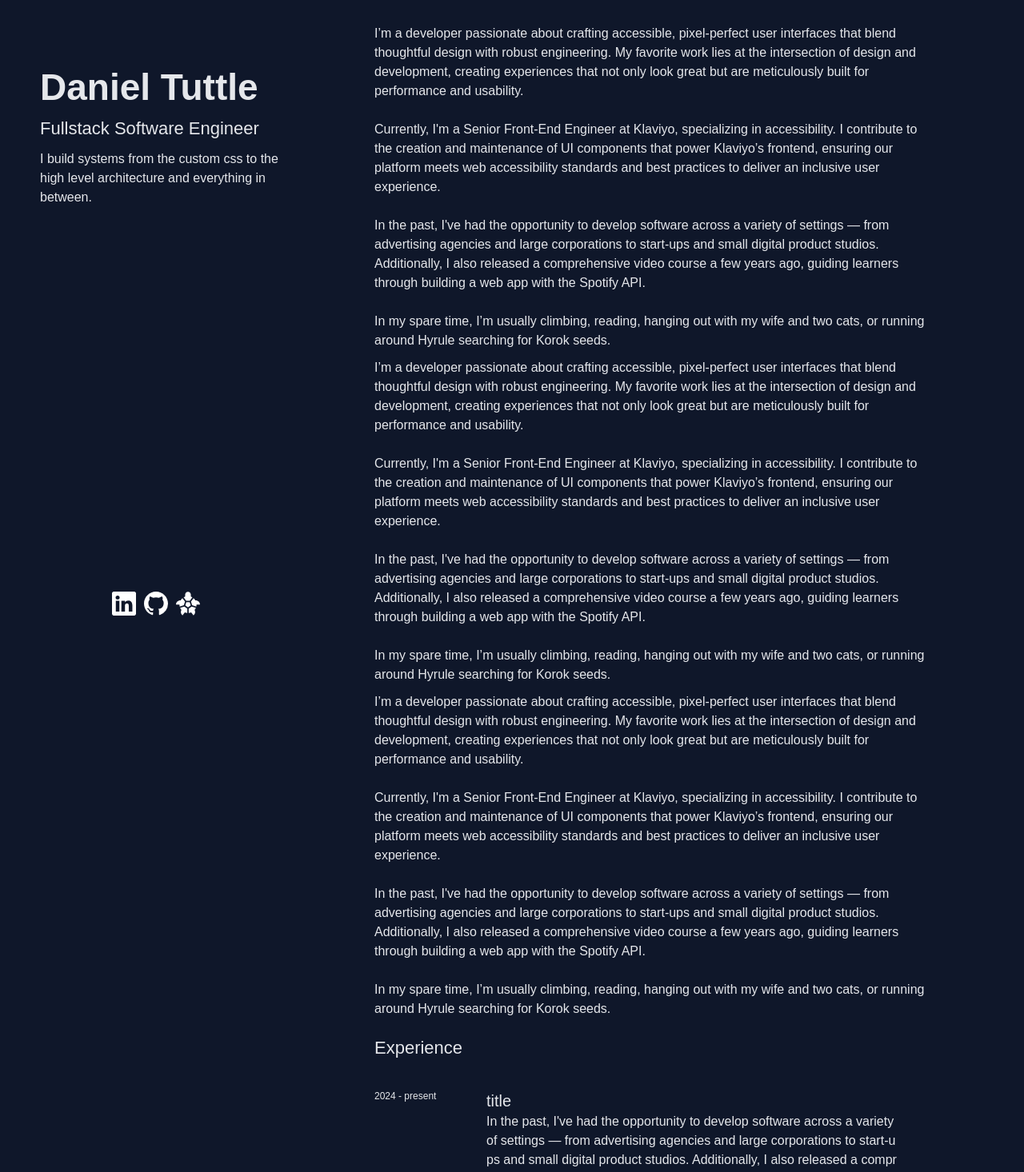
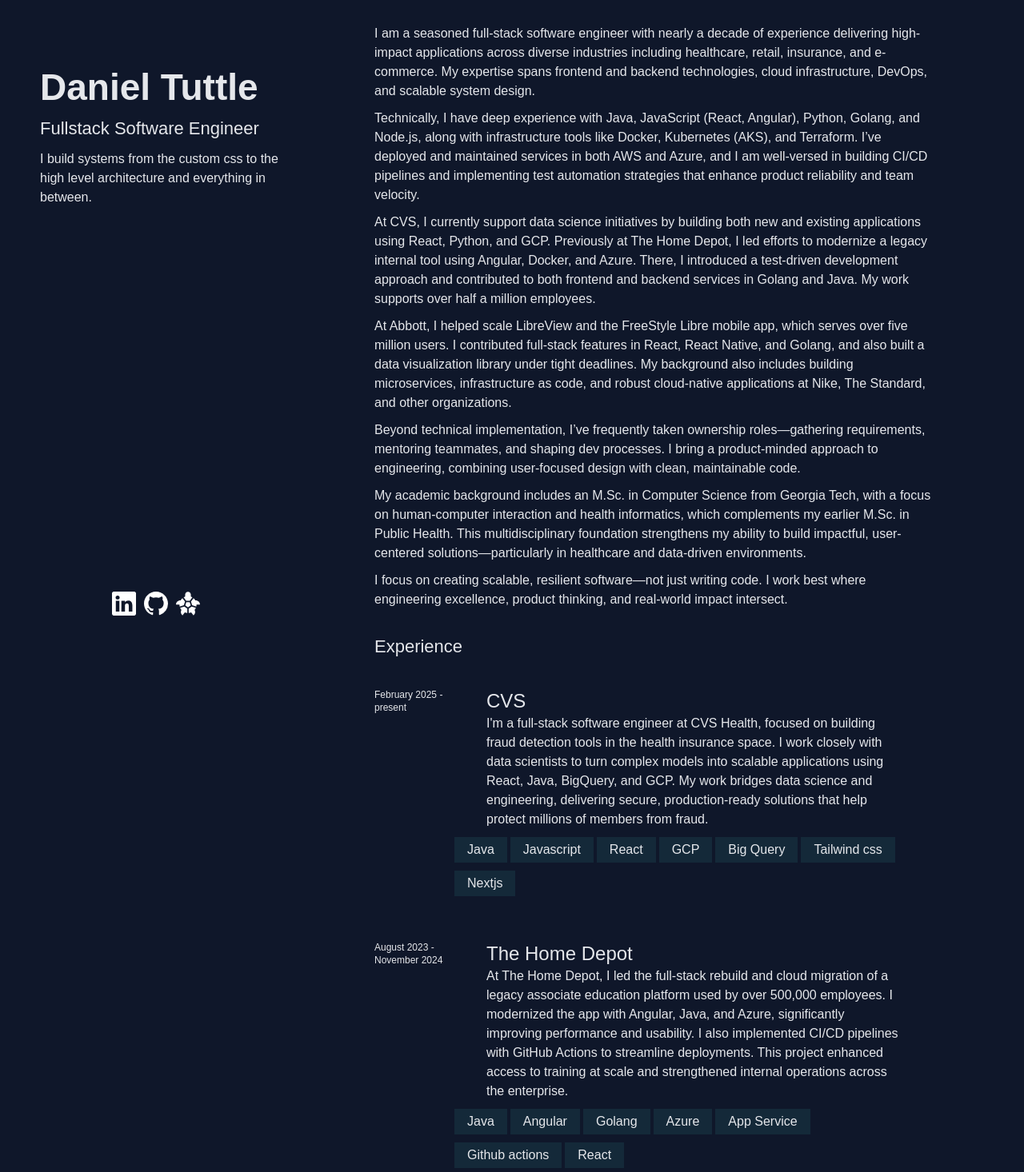
Before and after one commit to danielptm/new-profile-website, a Next.js app: page / in a window 1280 px wide. Shown: the top 1466 px of the page at 80% size. Built offline with nearby package versions, Linux system fonts and the light colour scheme.

Commit message:
progress

```diff
--- a/src/app/right-side/RightSide.tsx
+++ b/src/app/right-side/RightSide.tsx
@@ -4,45 +4,20 @@
     return (
         <div className={'absolute right-0 w-[65%] max-w-[900px]'}>
             <div className={"m-5 max-w-[700px]"}>
-            <p>I’m a developer passionate about crafting accessible, pixel-perfect user interfaces that blend thoughtful design with robust engineering. My favorite work lies at the intersection of design and development, creating experiences that not only look great but are meticulously built for performance and usability.
-                <br/>
-                <br/>
-                Currently, I'm a Senior Front-End Engineer at Klaviyo, specializing in accessibility. I contribute to the creation and maintenance of UI components that power Klaviyo’s frontend, ensuring our platform meets web accessibility standards and best practices to deliver an inclusive user experience.
-                    <br/>
-                    <br/>
-                In the past, I've had the opportunity to develop software across a variety of settings — from advertising agencies and large corporations to start-ups and small digital product studios. Additionally, I also released a comprehensive video course a few years ago, guiding learners through building a web app with the Spotify API.
-                        <br/>
-                        <br/>
-                In my spare time, I’m usually climbing, reading, hanging out with my wife and two cats, or running around Hyrule searching for Korok seeds.
-            </p>
-            <p>I’m a developer passionate about crafting accessible, pixel-perfect user interfaces that blend thoughtful design with robust engineering. My favorite work lies at the intersection of design and development, creating experiences that not only look great but are meticulously built for performance and usability.
-                <br/>
-                <br/>
-                Currently, I'm a Senior Front-End Engineer at Klaviyo, specializing in accessibility. I contribute to the creation and maintenance of UI components that power Klaviyo’s frontend, ensuring our platform meets web accessibility standards and best practices to deliver an inclusive user experience.
-                <br/>
-                <br/>
-                In the past, I've had the opportunity to develop software across a variety of settings — from advertising agencies and large corporations to start-ups and small digital product studios. Additionally, I also released a comprehensive video course a few years ago, guiding learners through building a web app with the Spotify API.
-                <br/>
-                <br/>
-                In my spare time, I’m usually climbing, reading, hanging out with my wife and two cats, or running around Hyrule searching for Korok seeds.
-            </p>
-            <p>I’m a developer passionate about crafting accessible, pixel-perfect user interfaces that blend thoughtful design with robust engineering. My favorite work lies at the intersection of design and development, creating experiences that not only look great but are meticulously built for performance and usability.
-                <br/>
-                <br/>
-                Currently, I'm a Senior Front-End Engineer at Klaviyo, specializing in accessibility. I contribute to the creation and maintenance of UI components that power Klaviyo’s frontend, ensuring our platform meets web accessibility standards and best practices to deliver an inclusive user experience.
-                <br/>
-                <br/>
-                In the past, I've had the opportunity to develop software across a variety of settings — from advertising agencies and large corporations to start-ups and small digital product studios. Additionally, I also released a comprehensive video course a few years ago, guiding learners through building a web app with the Spotify API.
-                <br/>
-                <br/>
-                In my spare time, I’m usually climbing, reading, hanging out with my wife and two cats, or running around Hyrule searching for Korok seeds.
-            </p>
+                <p>I am a seasoned full-stack software engineer with nearly a decade of experience delivering high-impact applications across diverse industries including healthcare, retail, insurance, and e-commerce. My expertise spans frontend and backend technologies, cloud infrastructure, DevOps, and scalable system design.</p>
+                <p>Technically, I have deep experience with Java, JavaScript (React, Angular), Python, Golang, and Node.js, along with infrastructure tools like Docker, Kubernetes (AKS), and Terraform. I’ve deployed and maintained services in both AWS and Azure, and I am well-versed in building CI/CD pipelines and implementing test automation strategies that enhance product reliability and team velocity.</p>
+                <p>At CVS, I currently support data science initiatives by building both new and existing applications using React, Python, and GCP. Previously at The Home Depot, I led efforts to modernize a legacy internal tool using Angular, Docker, and Azure. There, I introduced a test-driven development approach and contributed to both frontend and backend services in Golang and Java. My work supports over half a million employees.</p>
+                <p>At Abbott, I helped scale LibreView and the FreeStyle Libre mobile app, which serves over five million users. I contributed full-stack features in React, React Native, and Golang, and also built a data visualization library under tight deadlines. My background also includes building microservices, infrastructure as code, and robust cloud-native applications at Nike, The Standard, and other organizations.</p>
+                <p>Beyond technical implementation, I’ve frequently taken ownership roles—gathering requirements, mentoring teammates, and shaping dev processes. I bring a product-minded approach to engineering, combining user-focused design with clean, maintainable code.</p>
+                <p>My academic background includes an M.Sc. in Computer Science from Georgia Tech, with a focus on human-computer interaction and health informatics, which complements my earlier M.Sc. in Public Health. This multidisciplinary foundation strengthens my ability to build impactful, user-centered solutions—particularly in healthcare and data-driven environments.</p>
+                <p>I focus on creating scalable, resilient software—not just writing code. I work best where engineering excellence, product thinking, and real-world impact intersect.</p>
+
             </div>
-            <div className={"max-w-[700px]"}>
+            <div className={"max-w-[700px] mt-[30px]"}>
                 <h2 className={"ml-5 mb-2"}>Experience</h2>
                 <Experience />
             </div>
-            <div className={"max-w-[700px]"}>
+            <div className={"max-w-[700px] mt-[30px]"}>
                 <h2 className={"ml-5 mb-2"}>Education</h2>
                 <Experience />
             </div>
--- a/src/app/right-side/card/Card.tsx
+++ b/src/app/right-side/card/Card.tsx
@@ -5,9 +5,9 @@
         <a target="_blank" href={link} className={'flex flex-row w-full max-w-[700px] hover:bg-[#162443] rounded-md cursor-pointer pl-5 pt-7 pr-5 pb-7 '}>
             <div className={'text-xs min-w-[100px]'}>{dateRange}</div>
             <div className={'flex flex-col'}>
-                <div className={"ml-10 text-xl"}>{title}</div>
-                <div className={"ml-10 text-md break-all"}>{description}</div>
-                <div className={"flex flex-row ml-10"}>
+                <div className={"ml-10 text-2xl"}>{title}</div>
+                <div className={"ml-10 text-md break-word"}>{description}</div>
+                <div className={"flex flex-row ml-10, flex-wrap"}>
                     {skills.map(s => <div className={"mr-1"}><Skill text={s}/></div>)}
                 </div>
             </div>
--- a/src/app/right-side/experience/Experience.tsx
+++ b/src/app/right-side/experience/Experience.tsx
@@ -3,18 +3,42 @@
 const Experience = () => {
     const d = {
         experience: [
-
+            {
+                title: "CVS",
+                description: "I'm a full-stack software engineer at CVS Health, focused on building fraud detection tools in the health insurance space. I work closely with data scientists to turn complex models into scalable applications using React, Java, BigQuery, and GCP. My work bridges data science and engineering, delivering secure, production-ready solutions that help protect millions of members from fraud.",
+                dateRange: "February 2025 - present",
+                link: "https://www.cvs.com/",
+                skills: ["Java", "Javascript", "React", "GCP", "Big Query", "Tailwind css", "Nextjs"]
+            },
+            {
+                title: "The Home Depot",
+                description: "At The Home Depot, I led the full-stack rebuild and cloud migration of a legacy associate education platform used by over 500,000 employees. I modernized the app with Angular, Java, and Azure, significantly improving performance and usability. I also implemented CI/CD pipelines with GitHub Actions to streamline deployments. This project enhanced access to training at scale and strengthened internal operations across the enterprise.",
+                dateRange: "August 2023 - November 2024",
+                link: "https://www.homedepot.com/",
+                skills: ["Java", "Angular", "Golang", "Azure", "App Service", "Github actions", "React"]
+            },
+            {
+                title: "Abbott",
+                description: "At Abbott, I contributed to the Freestyle Libre platform, a leading medical device for glucose monitoring. As a full-stack developer, I worked with React, Golang, and Kubernetes to build scalable web and mobile solutions. I was the developer of the Time In Ranges graph in the React Native app—a D3-powered data visualization that helps millions of users understand their glucose trends. I also helped develop a reusable data visualization library, improving consistency and speed across the frontend.",
+                dateRange: "June 2022 - August 2023",
+                link: "https://www.freestyle.abbott/us-en/products/freestyle-libre-3.html?utm_source=Google&utm_medium=SEM&utm_campaign=FSL2%20Plus%20Brand&utm_content=FSL2%20Plus%20Brand&gclsrc=aw.ds&gad_source=1&gad_campaignid=2080251332&gbraid=0AAAAADGna8XW9nfK7yz2EhSxhuKhUK2NU&gclid=EAIaIQobChMI6eys1pXnjQMV-wbvAh3FAirNEAAYASAAEgKQzvD_BwE",
+                skills: ["React", "React-native", "Golang", "K8s", "D3"]
+            }
         ]
     }
     return (
-        <Card
-            title={"title"}
-            description={"In the past, I've had the opportunity to develop software across a variety of settings — from advertising agencies and large corporations to start-ups and small digital product studios. Additionally, I also released a comprehensive video course a few years ago, guiding learners through building a web app with the Spotify API."}
-            dateRange={"2024 - present"}
-            link={"https://google.com"}
-            skills={["Java", "Javascript"]}
+        d.experience.map(e => {
+            return (
+                <Card
+                    title={e.title}
+                    description={e.description}
+                    dateRange={e.dateRange}
+                    link={e.link}
+                    skills={e.skills}
 
-        />
+                />
+            )
+        })
     )
 }
 
--- a/src/app/right-side/skill/Skill.tsx
+++ b/src/app/right-side/skill/Skill.tsx
@@ -1,6 +1,6 @@
 const Skill = ({text}) => {
     return(
-        <div className={"bg-[#142939] text-color:white pl-4 pr-4 pt-1 pb-1 rounded-[25]"}>{text}</div>
+        <div className={"bg-[#142939] text-color:white pl-4 pr-4 pt-1 pb-1 mt-[10px] rounded-[25]"}>{text}</div>
     )
 }
 
```
